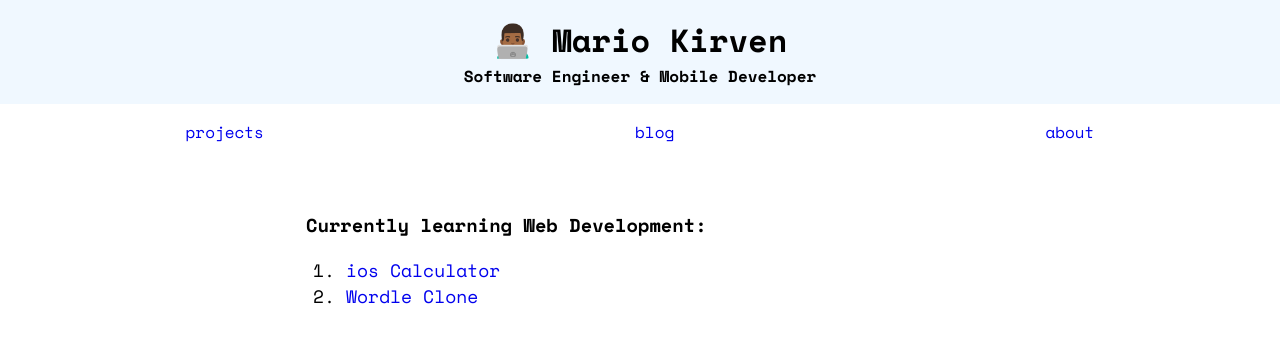
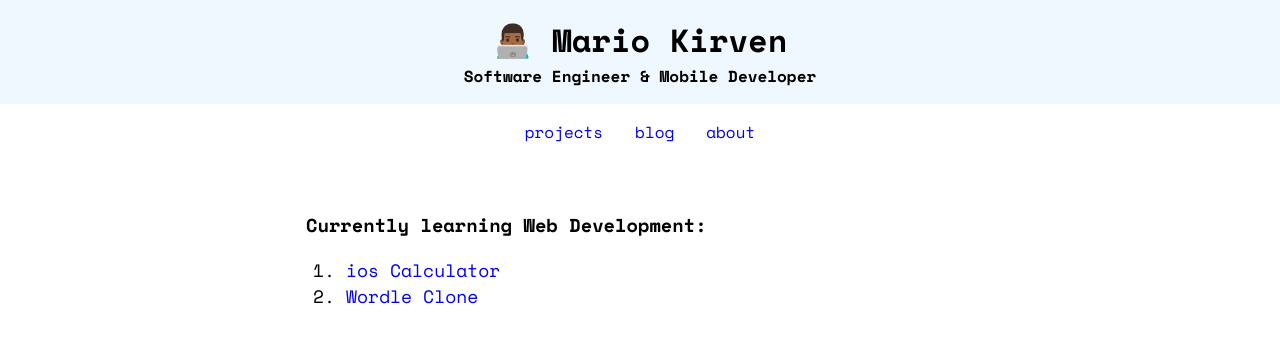
Before and after one commit to marioki/marioki.github.io, a plain HTML site: page index.html in a window 1280 px wide. Drawn offline with nearby package versions, Linux system fonts and the light colour scheme.

Commit message:
Fix home page main header centering

```diff
--- a/style.css
+++ b/style.css
@@ -32,15 +32,16 @@ a {
 }
 
 .main-nav-bar {
-
   padding-inline-start: 0;
   display: flex;
   flex-wrap: wrap;
   list-style-type: none;
+  justify-content: center;
 }
 
 .nav-bar-item {
-    margin: auto;
+  margin-left: 16px;
+  margin-right: 16px;
 }
 
 main {
@@ -49,7 +50,6 @@ main {
   padding: 16px;
   margin-top: 32px;
   max-width: 700px;
-
 }
 
 .project-list {
```
Lines whose indentation alone changed are shown as unchanged.
